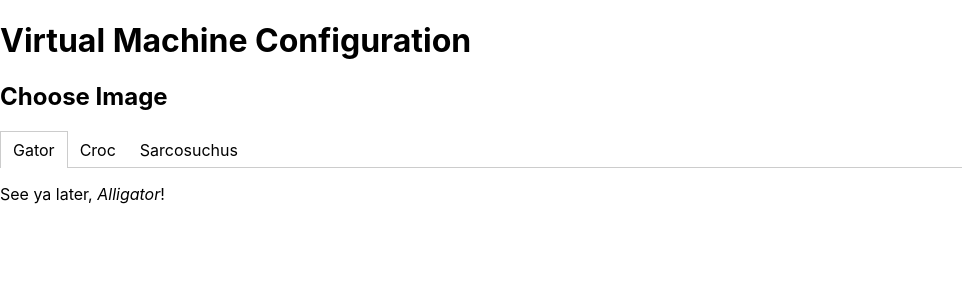
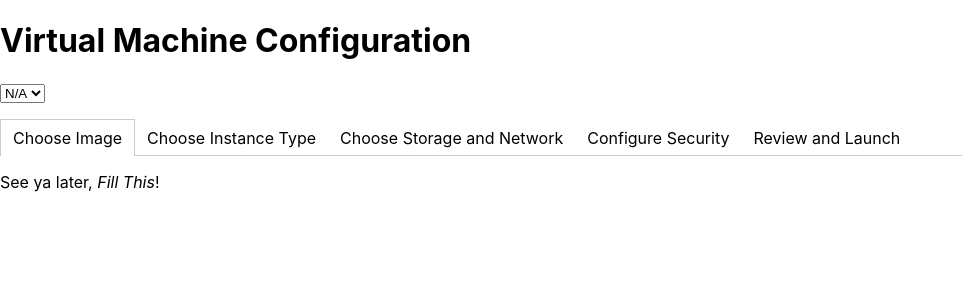
Before and after one commit to m-d-h/Virtual_Machine, a React (Create React App) app: page / in a window 1280 px wide. Shown: the top 300 px of the page, without its empty margins (0-962 px from the left). Built offline with nearby package versions, Linux system fonts and the light colour scheme.

Commit message:
assigment

```diff
--- a/src/App.js
+++ b/src/App.js
@@ -1,4 +1,4 @@
-import logo from './logo.svg';
+
 import './App.css';
 import Tabs from "./components/Tabs";
 
@@ -6,15 +6,29 @@ function App() {
   return (
     <div>
       <h1> Virtual Machine Configuration</h1>
-      <h2> Choose Image</h2>
+
+      <select id = "Select Region">
+          <option value="N/A">N/A</option>
+          <option value="1">1</option>
+          <option value="2">2</option>
+          <option value="3">3</option>
+          <option value="4">4</option>
+      </select>
+
       <Tabs>
-       <div label="Gator">
-         See ya later, <em>Alligator</em>!
+       <div label="Choose Image">
+         See ya later, <em>Fill This</em>!
        </div>
-       <div label="Croc">
-         After 'while, <em>Crocodile</em>!
+       <div label="Choose Instance Type">
+         After 'while, <em>Fill</em>!
        </div>
-       <div label="Sarcosuchus">
+       <div label="Choose Storage and Network">
+         Nothing to see here, this tab is <em>extinct</em>!
+       </div>
+       <div label="Configure Security">
+         Nothing to see here, this tab is <em>extinct</em>!
+       </div>
+       <div label="Review and Launch">
          Nothing to see here, this tab is <em>extinct</em>!
        </div>
      </Tabs>
```
Also changed, not shown: src/logo.svg (deleted), 1 other file (tests, documents, lock files or other folders).
